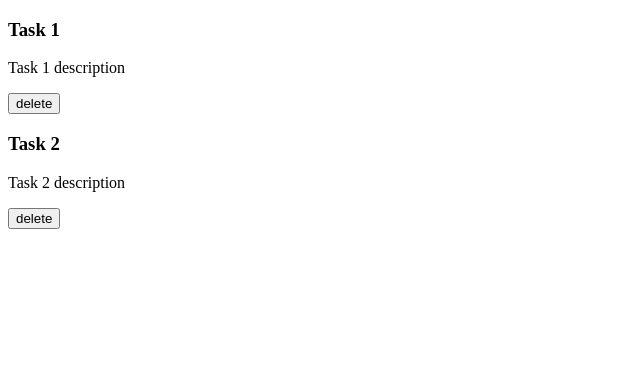
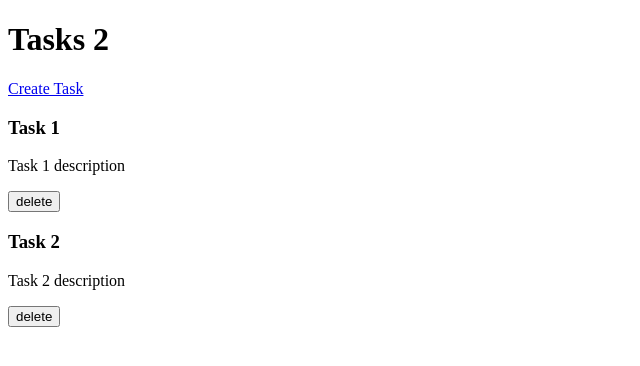
Before and after one commit to dgutierrez21/redux-rtk-crud-app, a React (Vite) app: page / in a window 1280 px wide. Shown: the top 366 px of the page, without its empty margins (0-640 px from the left). Built offline with nearby package versions, Linux system fonts and the light colour scheme.

Commit message:
create link to go to /create-task | show task total

```diff
--- a/src/components/TaskList.tsx
+++ b/src/components/TaskList.tsx
@@ -1,6 +1,8 @@
 import { useSelector, useDispatch } from "react-redux";
 import { RootState } from "../store";
 import { deleteTask } from "../store/slices/tasks/tasksSlice";
+
+import { Link } from "react-router-dom";
 
 const TaskList = () => {
   const tasks = useSelector((state: RootState) => state.tasks);
@@ -13,6 +15,11 @@ const TaskList = () => {
 
   return (
     <>
+      <header>
+        <h1>Tasks {tasks.length}</h1>
+        <Link to="/create-task">Create Task</Link>
+      </header>
+
       {tasks.map(({ id, title, description }) => (
         <div key={id}>
           <h3>{title}</h3>
```
